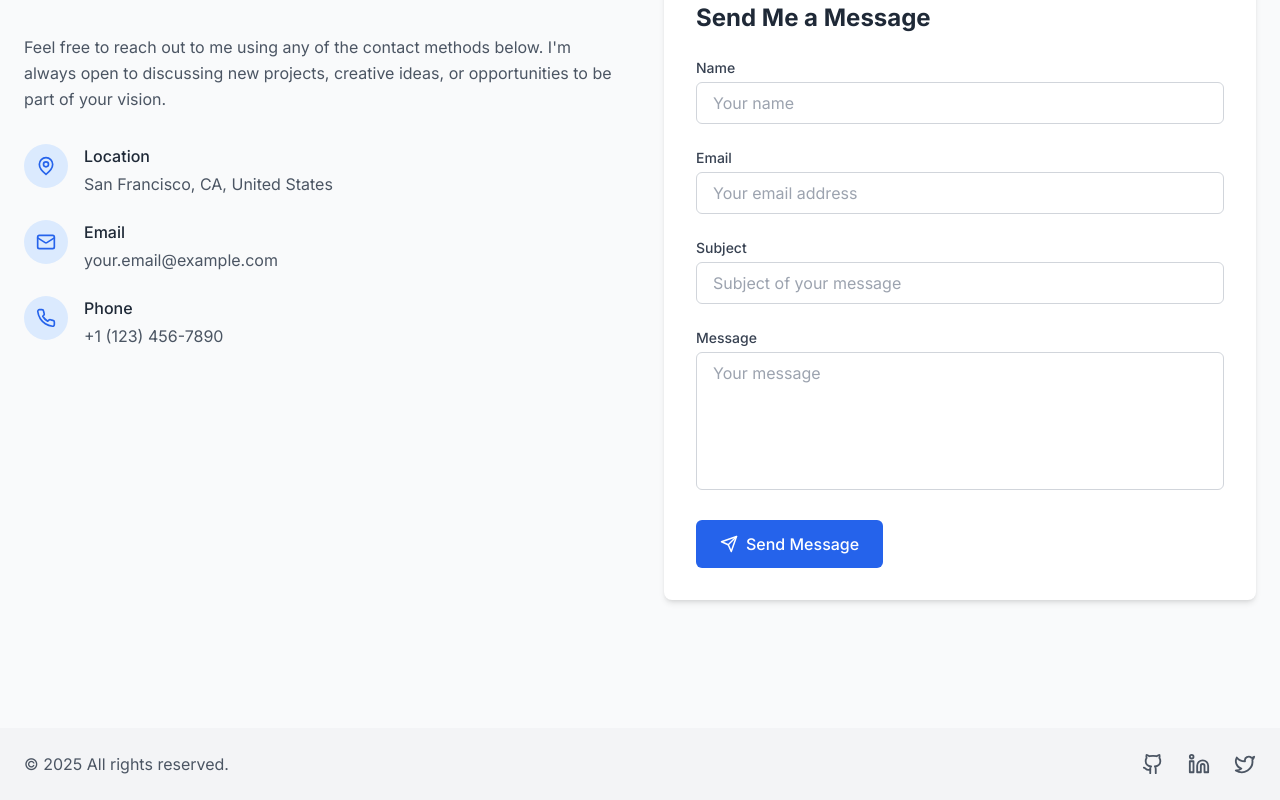
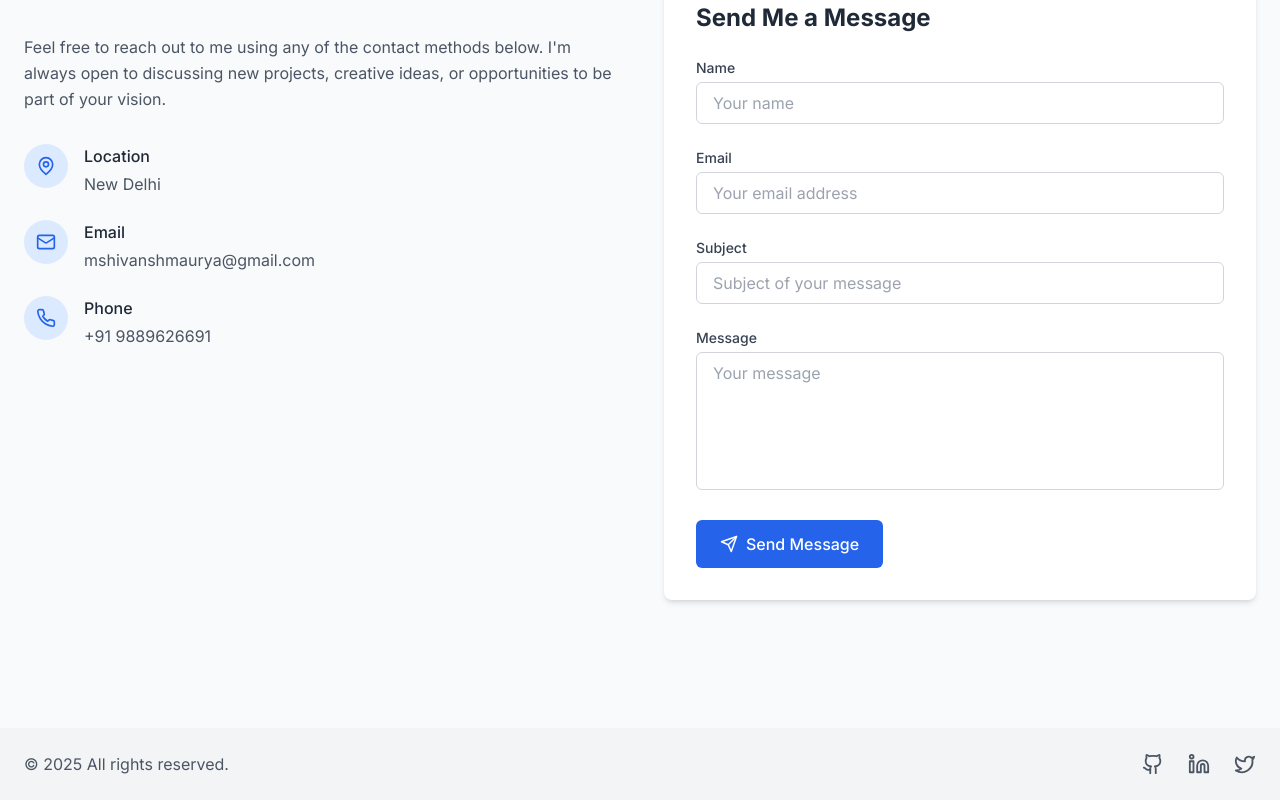
Before and after one commit to Quantumdevlpr/Portfolio-Shivansh, a React (Vite) app: page / in a window 1280 px wide. Shown: the part 3958-4758 px from the top of the page. Built offline with nearby package versions, Linux system fonts and the light colour scheme.

Commit message:
"Updated contact details"

```diff
--- a/package.json
+++ b/package.json
@@ -10,9 +10,12 @@
     "preview": "vite preview"
   },
   "dependencies": {
+    "clsx": "^2.1.1",
     "lucide-react": "^0.344.0",
+    "motion": "^12.23.12",
     "react": "^18.3.1",
-    "react-dom": "^18.3.1"
+    "react-dom": "^18.3.1",
+    "tailwind-merge": "^3.3.1"
   },
   "devDependencies": {
     "@eslint/js": "^9.9.1",
--- a/src/components/Contact.tsx
+++ b/src/components/Contact.tsx
@@ -99,7 +99,7 @@ const Contact: React.FC = () => {
                   </div>
                   <div>
                     <h4 className="font-medium mb-1">Location</h4>
-                    <p className="text-gray-600 dark:text-gray-400">San Francisco, CA, United States</p>
+                    <p className="text-gray-600 dark:text-gray-400">New Delhi</p>
                   </div>
                 </div>
 
@@ -110,10 +110,10 @@ const Contact: React.FC = () => {
                   <div>
                     <h4 className="font-medium mb-1">Email</h4>
                     <a
-                      href="mailto:your.email@example.com"
+                      href="mshivanshmaurya@gmail.com"
                       className="text-gray-600 dark:text-gray-400 hover:text-blue-600 dark:hover:text-blue-400 transition-colors"
                     >
-                      your.email@example.com
+                      mshivanshmaurya@gmail.com
                     </a>
                   </div>
                 </div>
@@ -128,7 +128,7 @@ const Contact: React.FC = () => {
                       href="tel:+11234567890"
                       className="text-gray-600 dark:text-gray-400 hover:text-blue-600 dark:hover:text-blue-400 transition-colors"
                     >
-                      +1 (123) 456-7890
+                      +91 9889626691
                     </a>
                   </div>
                 </div>
```
Also changed, not shown: src/lib/util.ts (added), 2 other files (tests, documents, lock files or other folders).
